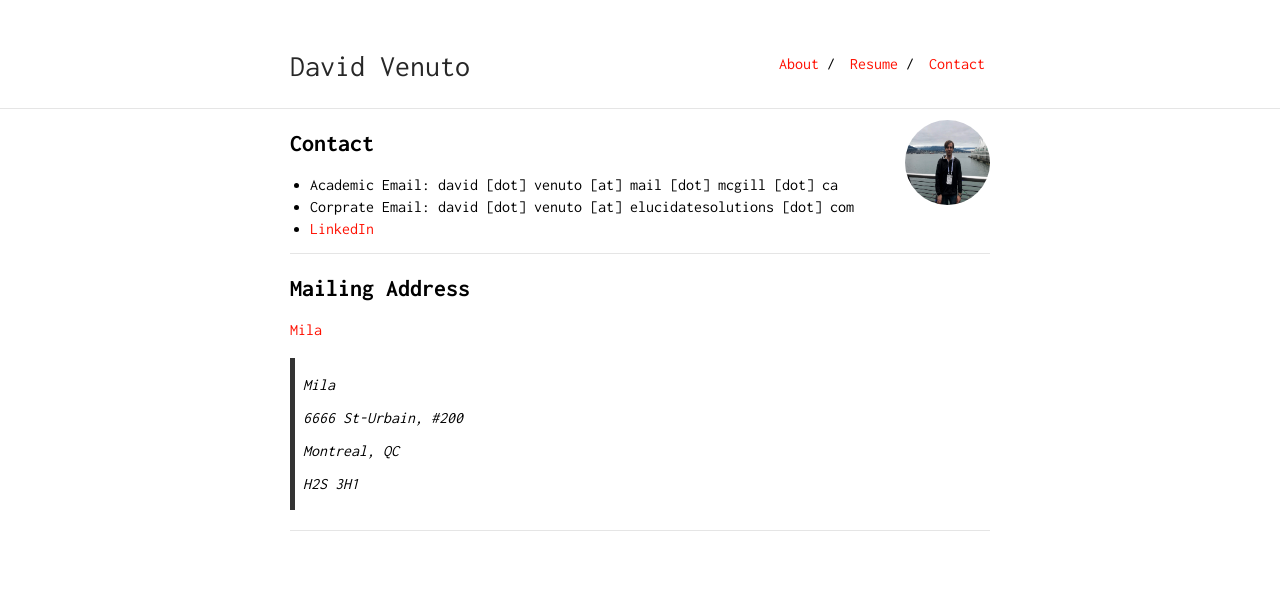
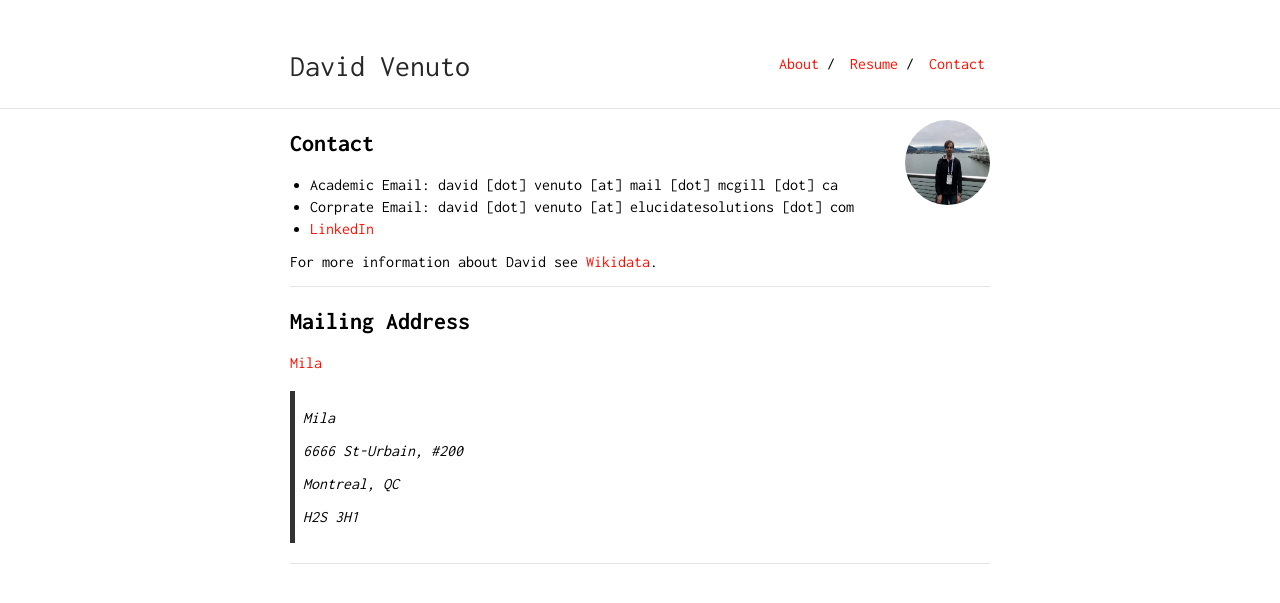
Before and after one commit to dvVenuto/dvvenuto.github.io, a Jekyll site: the page built from contact.md, in a window 1280 px wide. Shown: the top 603 px of the page. Built offline with Jekyll 4.4.1, drawn with Linux system fonts in a browser that asks for light colours.

Commit message:
Update contact.md

```diff
--- a/contact.md
+++ b/contact.md
@@ -11,6 +11,9 @@ is_contact: true
 * Academic Email: david [dot] venuto [at] mail [dot] mcgill [dot] ca
 * Corprate Email: david [dot] venuto [at] elucidatesolutions [dot] com
 * [LinkedIn](https://www.linkedin.com/in/david-venuto-53344b9a/)
+
+
+For more information about David see [Wikidata](https://www.wikidata.org/wiki/Q64536153).
 
 ---
 
```
